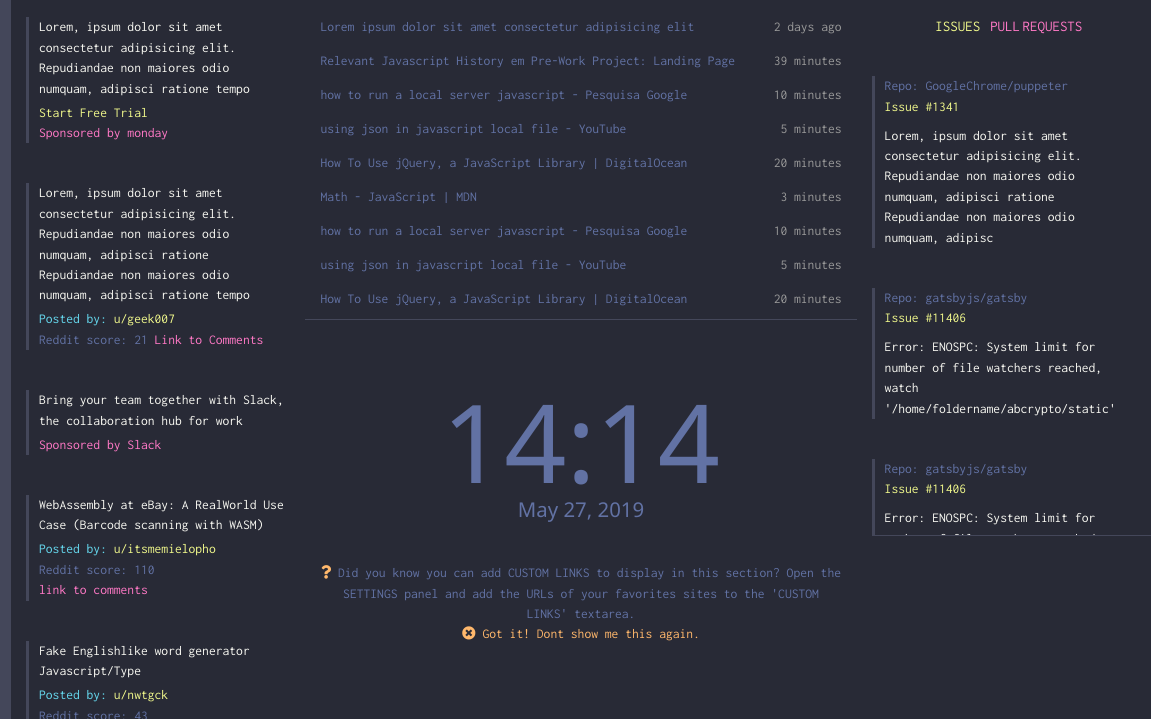
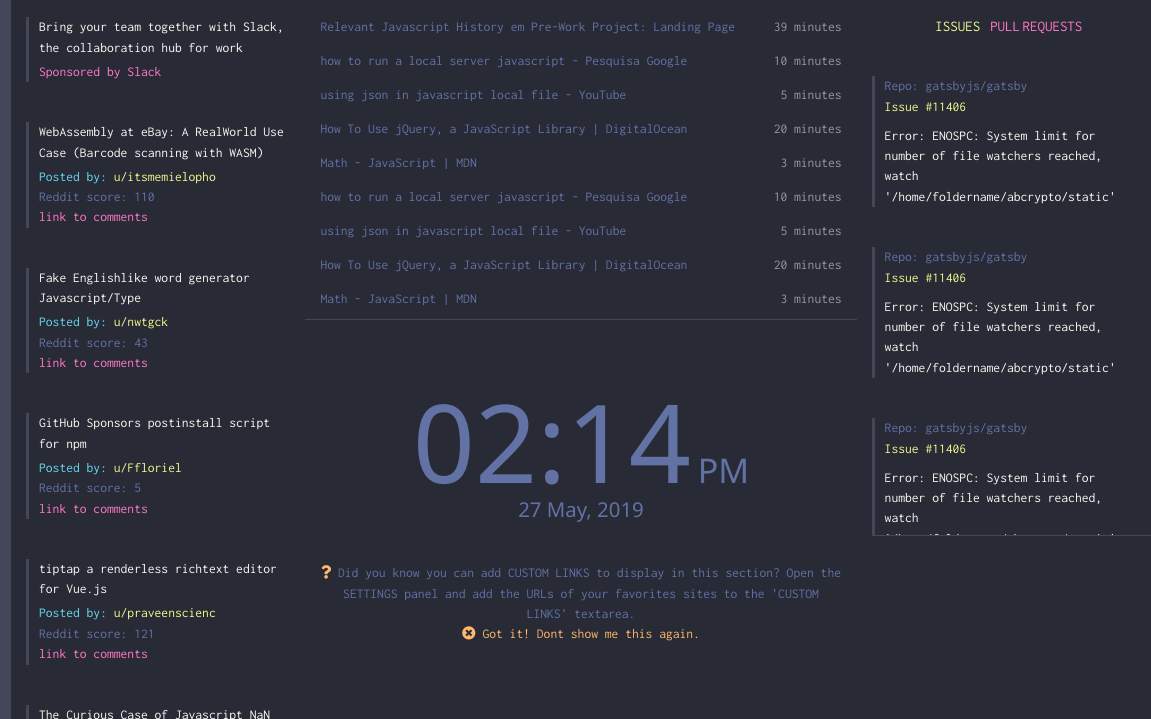
Before and after one commit to reedlex98/InitabCopy, a website: page index.html in a window 1280 px wide. Shown: the part 81-800 px from the top of the page, 129-1280 px from the left. Drawn offline with nearby package versions, Linux system fonts and the light colour scheme.

Commit message:
jsClock.js added, dummy text removed from html

```diff
--- a/index.html
+++ b/index.html
@@ -42,37 +42,10 @@
 
     <section class="javascript-reddit">
         <h1 class="light-blue-text"> <i class="fab fa-reddit-alien"></i> Popular on r/javascript </h1>
-        <div class="post-card">
-            <p class="main-text">
-                Lorem, ipsum dolor sit amet consectetur adipisicing elit. Repudiandae non maiores odio numquam, adipisci
-                ratione tempo
-            </p>
-            <p class="detail-text">
-                <span class="yellow-text">Start Free Trial</span>
-                <br>
-                <span class="pink-text">Sponsored by monday</span>
-            </p>
-        </div>
-
-        <div class="post-card">
-            <p class="main-text">
-                Lorem, ipsum dolor sit amet consectetur adipisicing elit. Repudiandae non maiores odio numquam, adipisci
-                ratione Repudiandae non maiores odio numquam, adipisci ratione tempo
-            </p>
-            <p class="detail-text">
-                <span class="blue-text">Posted by: </span><span class="yellow-text">u/geek007</span><br>
-                <span class="dark-blue-text">Reddit score: 21</span>
-                <span class="pink-text">Link to Comments</span>
-            </p>
-        </div>
     </section>
 
     <section class="javascript-history">
         <h1 class="light-blue-text"><i class="far fa-clock"></i> Relevant Javascript History</h1>
-        <p class="post-history-container">
-            <span class="dark-blue-text post-history">Lorem ipsum dolor sit amet consectetur adipisicing
-                elit</span><span class="post-date"> 2 days ago </span>
-        </p>
     </section>
 
     <section class="datetime">
@@ -96,30 +69,12 @@
             <li class="yellow-text">Issues</li>
             <li class="pink-text">Pull Requests</li>
         </ul>
-        <div class="post-card">
-            <p class="main-text">
-                Lorem, ipsum dolor sit amet consectetur adipisicing elit. Repudiandae non maiores odio numquam, adipisci
-                ratione Repudiandae non maiores odio numquam, adipisc
-            </p>
-            <p class="detail-text">
-                <span class="dark-blue-text">Repo: GoogleChrome/puppeter</span><br>
-                <span class="yellow-text">Issue #1341</span>
-            </p>
-        </div>
     </section>
     <section class="advertise"></section>
     <script src="https://ajax.googleapis.com/ajax/libs/jquery/3.4.1/jquery.min.js"></script>
     <script src="js/JSONToPostCard.js"></script>
     <script src="js/JSONToJsHistory.js"></script>
-    <script>
-        $('.hide').click(e => $('.custom-link-info').fadeOut())
-        setInterval(() => {
-            $('.hour-minute').text(`${(new Date).getHours() < 10 ? '0' + (new Date).getHours() : (new Date).getHours()}:${(new Date).getMinutes() < 10 ? '0' + (new Date).getMinutes() : (new Date).getMinutes()}`)
-            $('.date').text(`${Array.from(['Jan', 'Feb', 'Mar', 'Apr', 'May', 'Jul', 'Jun', 'Ago', 'Sep', 'Oct', 'Nov', 'Dec'])[(new Date).getMonth()]} ${(new Date).getDate()}, ${(new Date).getFullYear()} `)
-            // $('.daytime')
-        }, 1000)
-        document.getElementsByClassName('detail-text').setAttribute('')
-    </script>
+    <script src="js/jsClock.js"></script>
 </body>
 
 </html>
--- /dev/null
+++ b/js/jsClock.js
@@ -0,0 +1,40 @@
+$(function (e) {
+    function getHours(date) {
+        let hour = ''
+        if (date.getHours() < 10)
+            hour = `0${date.getHours()}`
+        else if (date.getHours() < 12)
+            hour = date.getHours()
+        else
+            hour = (date.getHours() - 12) < 10 ? `0${(date.getHours() - 12)}` : date.getHours() - 12
+        console.log(hour, 'here')
+        return hour
+    }
+    function getMinutes(date) {
+        return date.getMinutes() < 10 ? `0${date.getMinutes()}` : date.getHours()
+    }
+    function getDaytime(date) {
+        return date.getHours() < 12 ? 'AM' : 'PM'
+    }
+    function getMonthName(date) {
+        return Array.from(['Jan', 'Feb', 'Mar', 'Apr', 'May', 'Jul', 'Jun', 'Ago', 'Sep', 'Oct', 'Nov', 'Dec'])[date.getMonth()]
+    }
+    const date = new Date
+    const clock = {}
+    clock.hour = getHours(date)
+    clock.minutes = getMinutes(date)
+    clock.daytime = getDaytime(date)
+    clock.month = getMonthName(date)
+    clock.day = date.getDate()
+    clock.year = date.getFullYear()
+
+    setInterval(() => {
+        $('.hour-minute').text(`${clock.hour}:${clock.minutes}`)
+        $('.daytime').text(`${clock.daytime}`)
+        $('.date').text(`${clock.day} ${clock.month}, ${clock.year}`)
+    }, 1000)
+})
+
+
+// This line isn't related with jsClock
+$('.hide').click(e => $('.custom-link-info').fadeOut())
```
